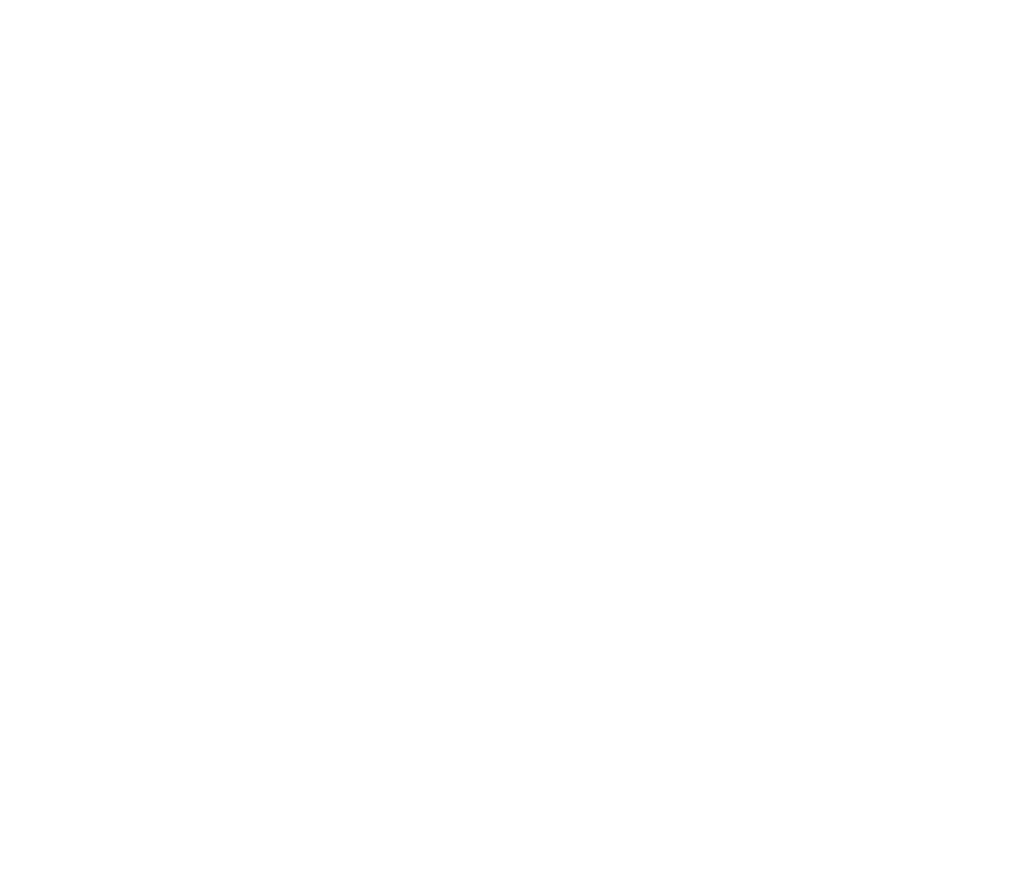
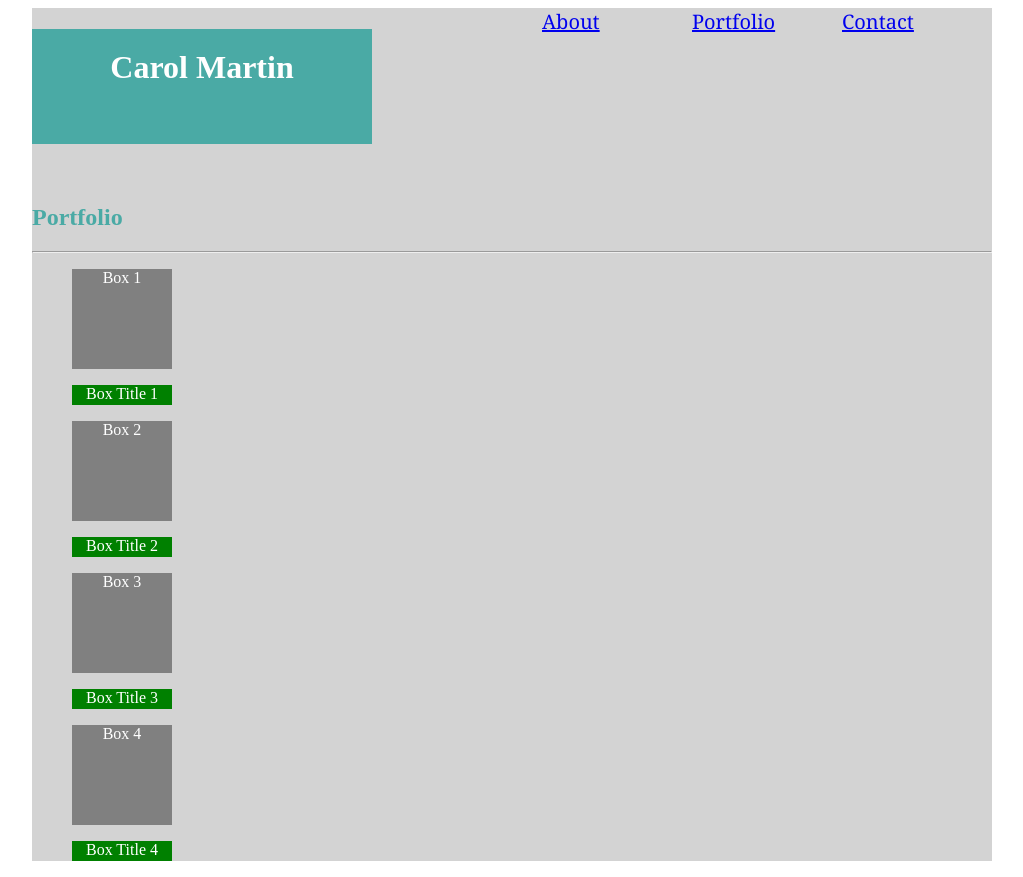
Before and after one commit to carolmartin/Basic-Portfolio, a plain HTML site: page portfolio.html in a window 1280 px wide. Shown: the whole page, without its empty margins (128-1151 px from the left). Before the commit the page ends 800 px from the top, so only its background shows below. Drawn offline with Linux system fonts and the light colour scheme.

Commit message:
updated portfolio.html with box

```diff
--- a/assets/css/style.css
+++ b/assets/css/style.css
@@ -50,7 +50,7 @@ img{
 .menu{
     background-color: wheat;
 }
-.contact_me{
+.contact_me .Portfolio{
     color: #777777;
     font-family: 'Ariel', 'Helvetica Neue', Arial, Helvetica, sans-serif;
     font-size: 20px;
@@ -61,9 +61,14 @@ img{
     width: auto;
     columns: auto;
 }
+.input_type{
+    width: 100%;
+}
+textarea{
+    width: 100%;
+}
 
-
-.button {
+.button{
     background-color: #4aaaa5;
     border: none;
     color: white;
@@ -74,4 +79,21 @@ img{
     font-size: 16px;
     margin: 4px 2px;
     cursor: pointer;
+    width: 200px;
 }
+.box{
+    background-color: grey;
+    color: white;
+    text-align: center;
+    width: 100px;
+    height: 100px;
+    z-index: 1;
+}
+.box-title-1, .box-title-2, .box-title-3, .box-title-4{
+    background-color: green;
+    color: white;
+    text-align: center;
+    width: 100px;
+    height: 20px;
+    z-index: 2;
+}
--- a/portfolio.html
+++ b/portfolio.html
@@ -0,0 +1,66 @@
+<!DOCTYPE html>
+<html lang="en">
+
+<head>
+    <meta charset="UTF-8">
+    <meta name="viewport" content="width=device-width, initial-scale=1.0">
+    <meta http-equiv="X-UA-Compatible" content="ie=edge">
+    <title>Carol Martin</title>
+    <link rel="stylesheet" href="assets/css/style.css">
+</head>
+
+
+<body>
+    <!-- Header -->
+    <div class="wrapper">
+        <header>
+            <div class="menu">
+
+                <h1>Carol Martin</h1>
+                <div class="menu_link">
+                    <a href="contact.html">Contact</a>
+                </div>
+                <div class="menu_link">
+                    <a href="portfolio.html">Portfolio</a>
+                </div>
+                <div class="menu_link">
+                    <a href="index.html">About</a>
+                </div>
+
+            </div>
+            <div style="clear: both" ;></div>
+
+
+        </header>
+
+        <br>
+        <div class="Portfolio">
+                <h2>Portfolio</h2>
+                <hr>
+
+        <div class="box-set">
+            <div class="box-set-1">
+                    <figure class="box box-1">Box 1</figure>
+                    <figure class="box box-title-1">Box Title 1</figure>
+            </div>
+            <div class="box-set-2">
+                    <figure class="box box-2">Box 2</figure>
+                    <figure class="box box-title-2">Box Title 2</figure>
+            </div>
+
+
+
+            <figure class="box box-3">Box 3</figure>
+            <figure class="box box-title-3">Box Title 3</figure>
+
+            <figure class="box box-4">Box 4</figure>
+            <figure class="box box-title-4">Box Title 4</figure>
+          </div>
+
+
+
+        </div>
+    </div>
+</body>
+
+</html>
```
Also changed, not shown: contact.html (+3 -3 lines).
